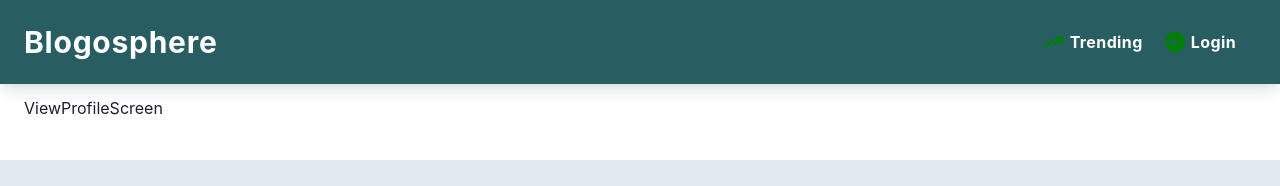
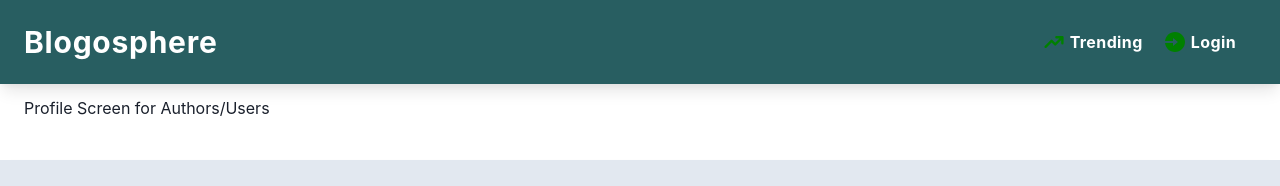
Before and after one commit to VedangKanade20/BlogoSphere-A-Blog-Web-App, a React (Create React App) app in the folder frontend/: page /viewProfileScreen/1 in a window 1280 px wide. Shown: the top 186 px of the page. Built offline with nearby package versions, Linux system fonts and the light colour scheme.

Commit message:
Last Screen left

```diff
--- a/frontend/src/screens/ViewProfileScreen.js
+++ b/frontend/src/screens/ViewProfileScreen.js
@@ -1,10 +1,7 @@
-import React from 'react'
+import React from "react";
 
 const ViewProfileScreen = () => {
+  return <div>Profile Screen for Authors/Users</div>;
+};
 
-  return (
-    <div>ViewProfileScreen</div>
-  )
-}
-
-export default ViewProfileScreen
+export default ViewProfileScreen;
```
